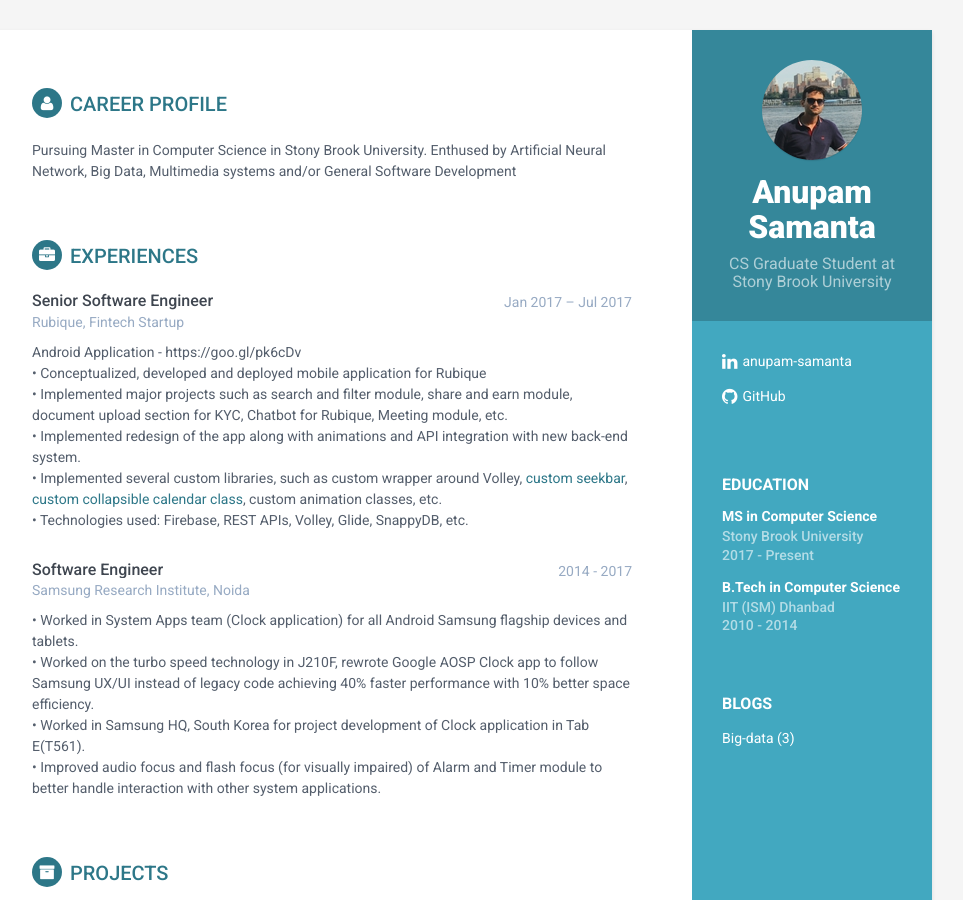
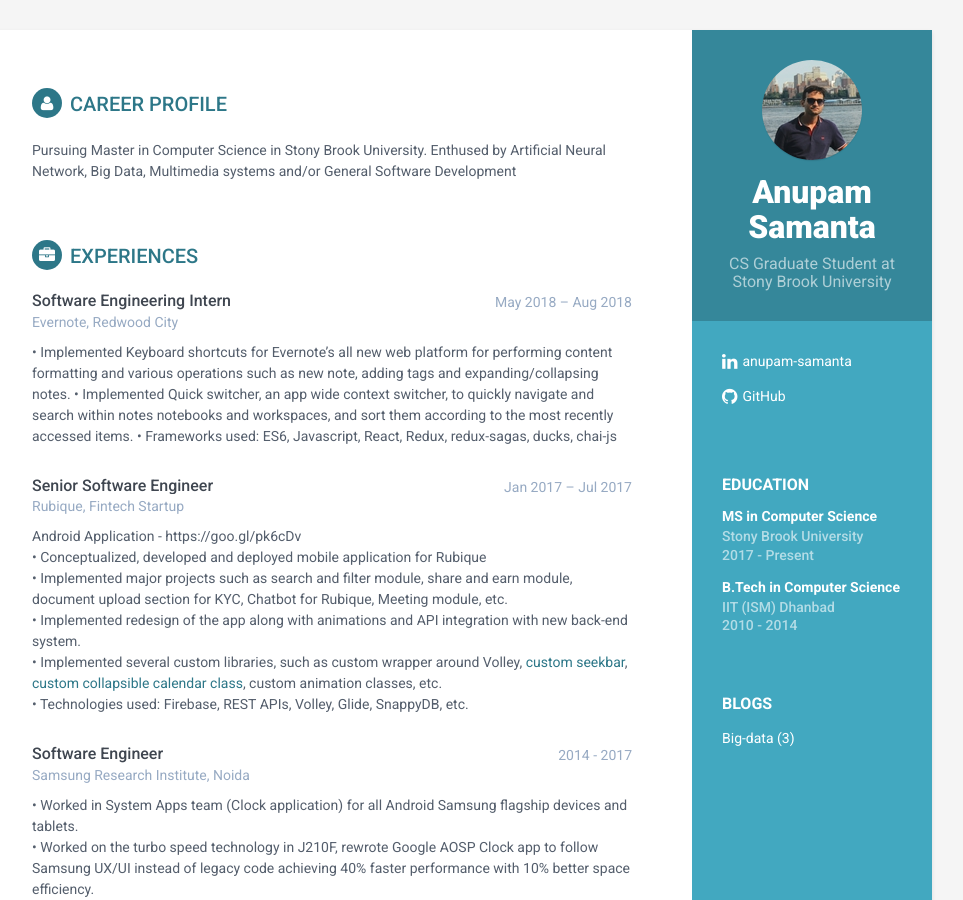
Before and after one commit to samanta-anupam/samanta-anupam.github.io, a Jekyll site: the page built from index.html, in a window 1280 px wide and 900 px high. Shown: the whole window, without its empty margins (188-1151 px from the left). Built offline with Jekyll 4.4.1, drawn with Linux system fonts in a browser that asks for light colours.

Commit message:
Experience added
Adding evernote experience

```diff
--- a/_data/experiences.yml
+++ b/_data/experiences.yml
@@ -1,3 +1,11 @@
+- experience:
+  role: Software Engineering Intern
+  time: May 2018 – Aug 2018
+  company: Evernote, Redwood City
+  details: |
+    • Implemented Keyboard shortcuts for Evernote's all new web platform for performing content formatting and various operations such as new note, adding tags and expanding/collapsing notes.
+    • Implemented Quick switcher, an app wide context switcher, to quickly navigate and search within notes notebooks and workspaces, and sort them according to the most recently accessed items.
+    • Frameworks used: ES6, Javascript, React, Redux, redux-sagas, ducks, chai-js
 - experience:
   role: Senior Software Engineer
   time: Jan 2017 – Jul 2017
```
